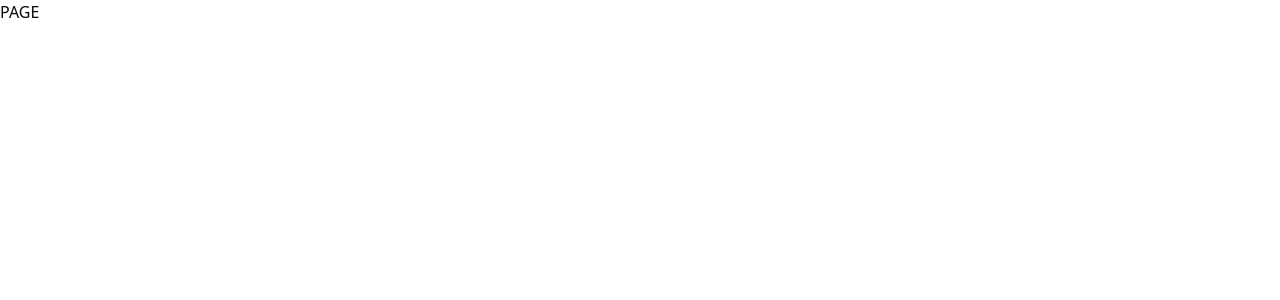
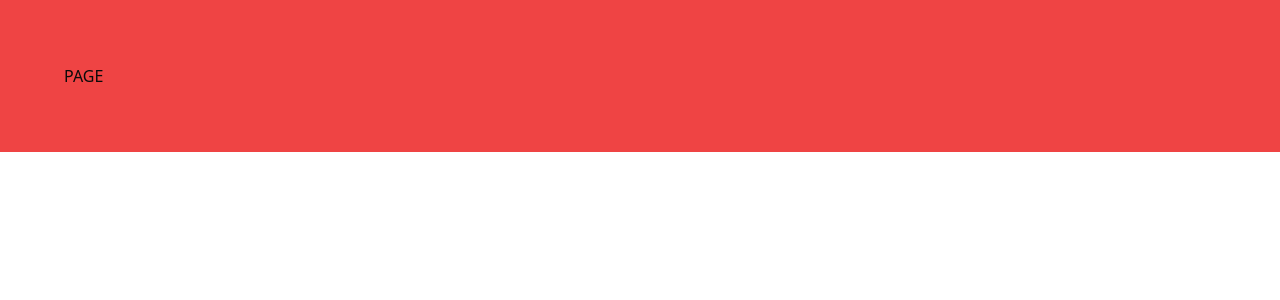
Before and after one commit to christianstamati/chri-dev, a Next.js app: page / in a window 1280 px wide. Shown: the top 300 px of the page. Built offline with nearby package versions, Linux system fonts and the light colour scheme.

Commit message:
added Automatic Class Sorting with Prettier

```diff
--- a/package.json
+++ b/package.json
@@ -26,6 +26,7 @@
     "eslint": "^8",
     "eslint-config-next": "15.0.0-canary.106",
     "postcss": "^8",
+    "prettier-plugin-tailwindcss": "^0.6.5",
     "tailwindcss": "^3.4.1",
     "typescript": "^5"
   }
--- a/src/app/(frontend)/page.tsx
+++ b/src/app/(frontend)/page.tsx
@@ -1,3 +1,3 @@
 export default function Page() {
-  return <div>PAGE</div>;
+  return <div className="w-full bg-red-500 p-16">PAGE</div>;
 }
```
Also changed, not shown: 2 other files (tests, documents, lock files or other folders).
